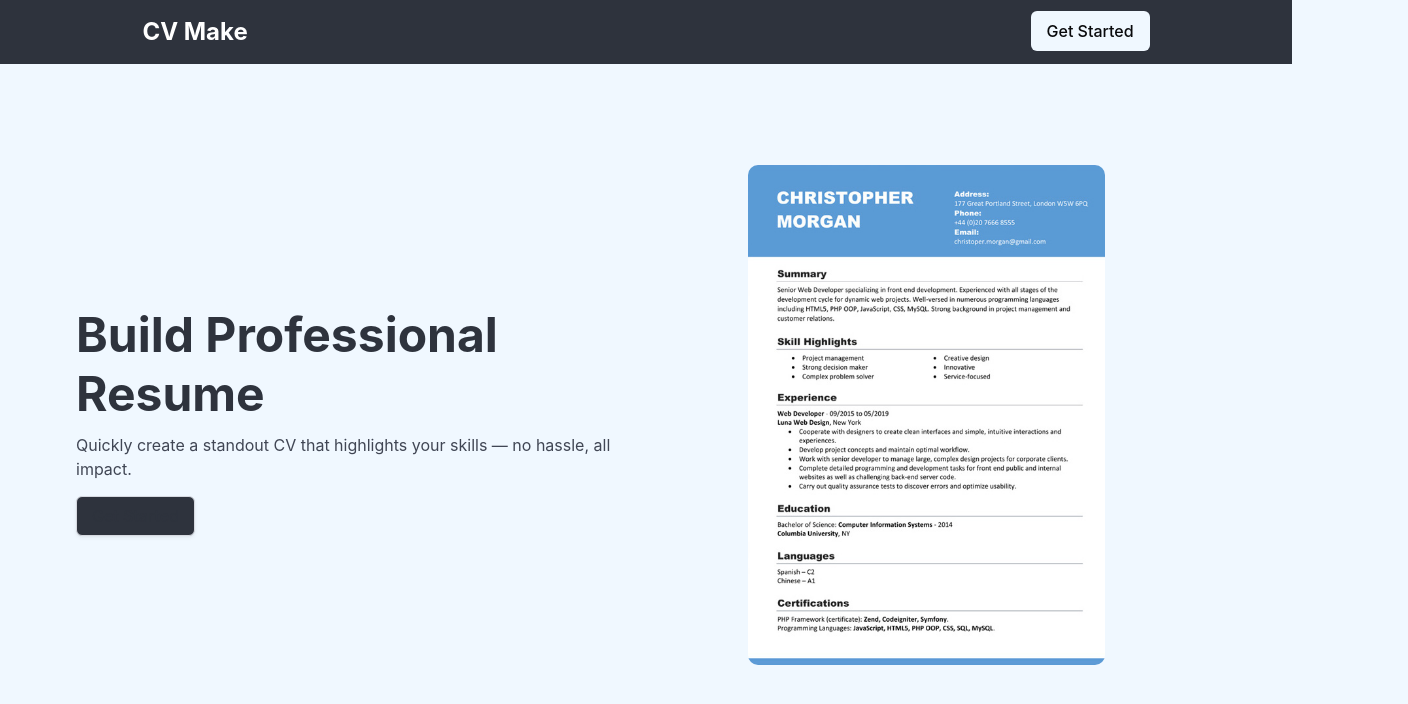
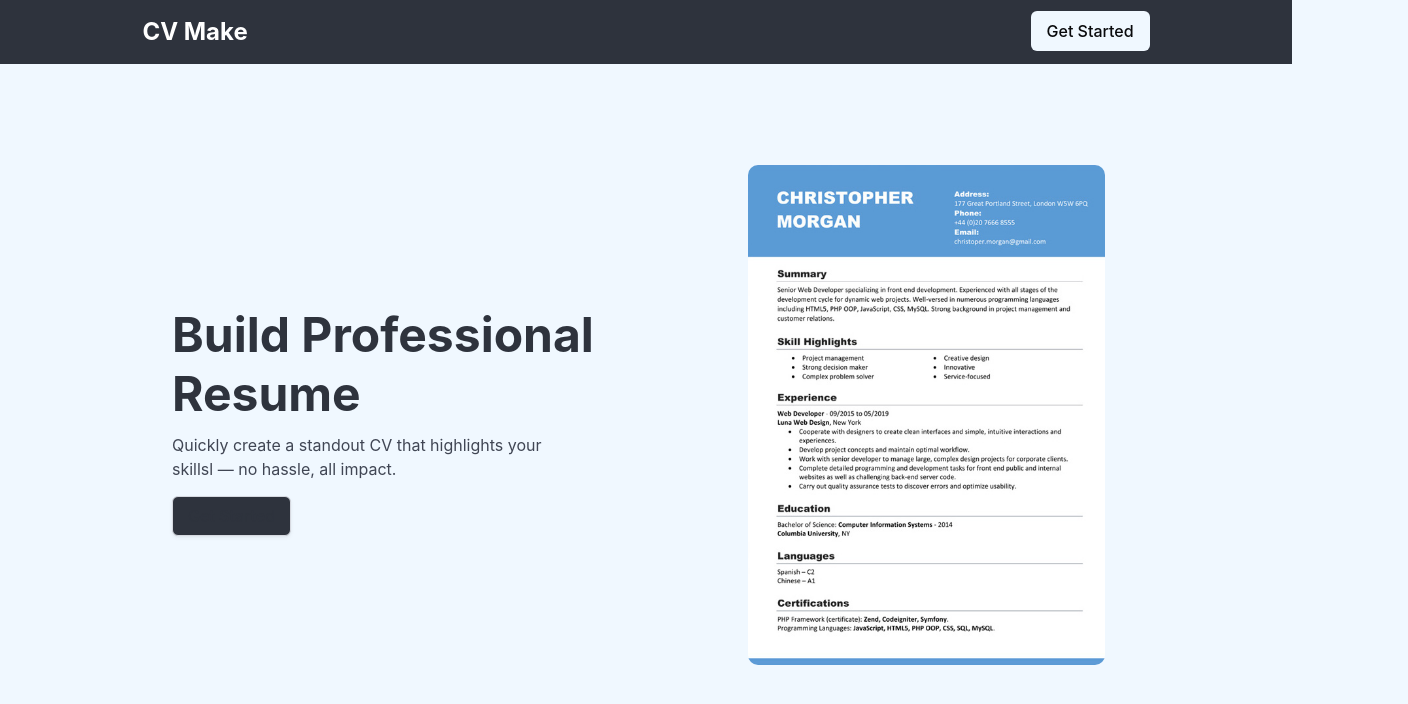
Before and after one commit to higgsboson909/cv-application, a React (Vite) app: page / in a window 1280 px wide. Shown: the top 704 px of the page, 1408 px wide, since content can reach past the window. Built offline with nearby package versions, Linux system fonts and the light colour scheme.

Commit message:
Start App

```diff
--- a/src/components/Hero.jsx
+++ b/src/components/Hero.jsx
@@ -2,24 +2,25 @@ import cv_image from "../assets/images/cv.jpg";
 const Hero = () => {
   return (
     <div class="container is-flex is-align-items-center">
+      <div className="column is-1"></div>
       <div className="column is-6 is-flex-column">
         <div className="is-flex is-flex-direction-column left-column">
           <h1 className="is-size-1 has-text-left has-text-weight-bold has-text-grey-darker">
             Build Professional<br></br> Resume
           </h1>
           <div className="has-text-grey-dark">
-            Quickly create a standout CV that highlights your skills — no
-            hassle, all impact.
+            Quickly create a standout CV that highlights your<br></br> skillsl —
+            no hassle, all impact.
           </div>
           <button className="button is-normal has-background-grey-darker">
             Get Started
           </button>
         </div>
       </div>
-      <div className="column is-1"></div>
-      <div className="column is-6">
+      <div className="column is-6 is-justify-content-center">
         <img src={cv_image} alt="CV" />
       </div>
+      <div className="column is-1"></div>
     </div>
   );
 };
```
